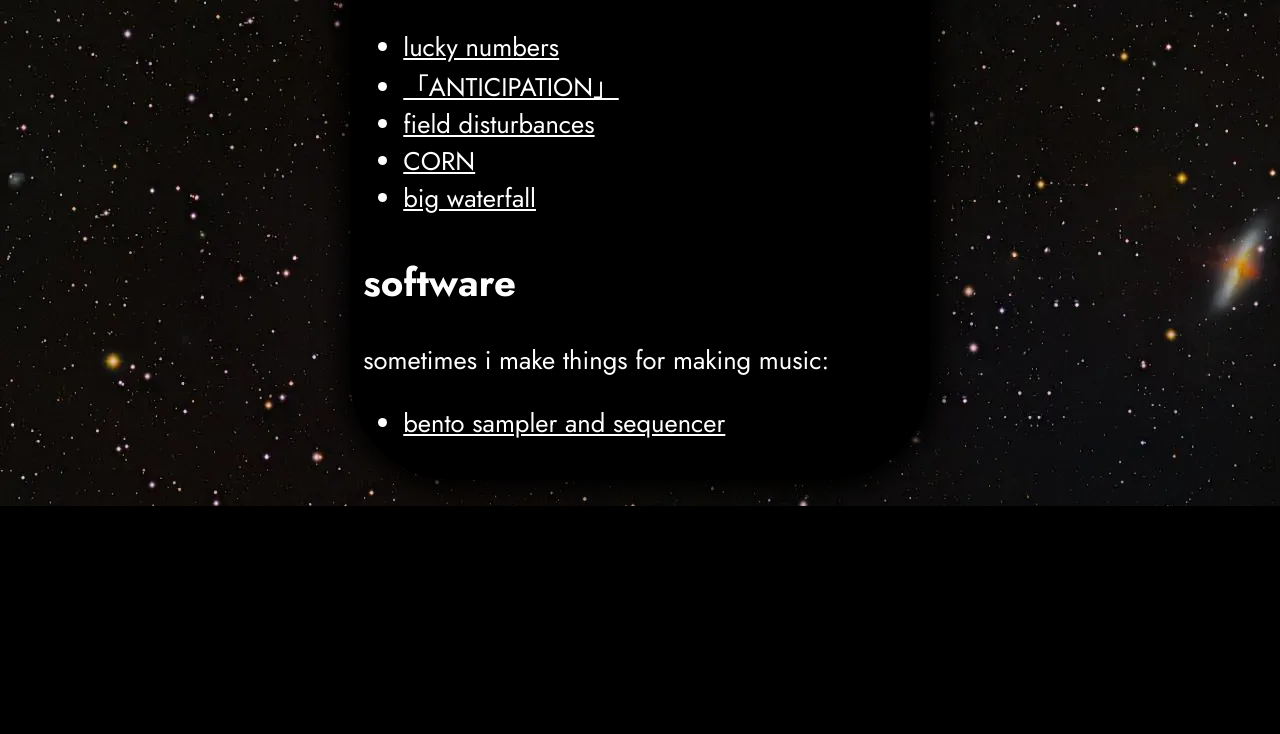
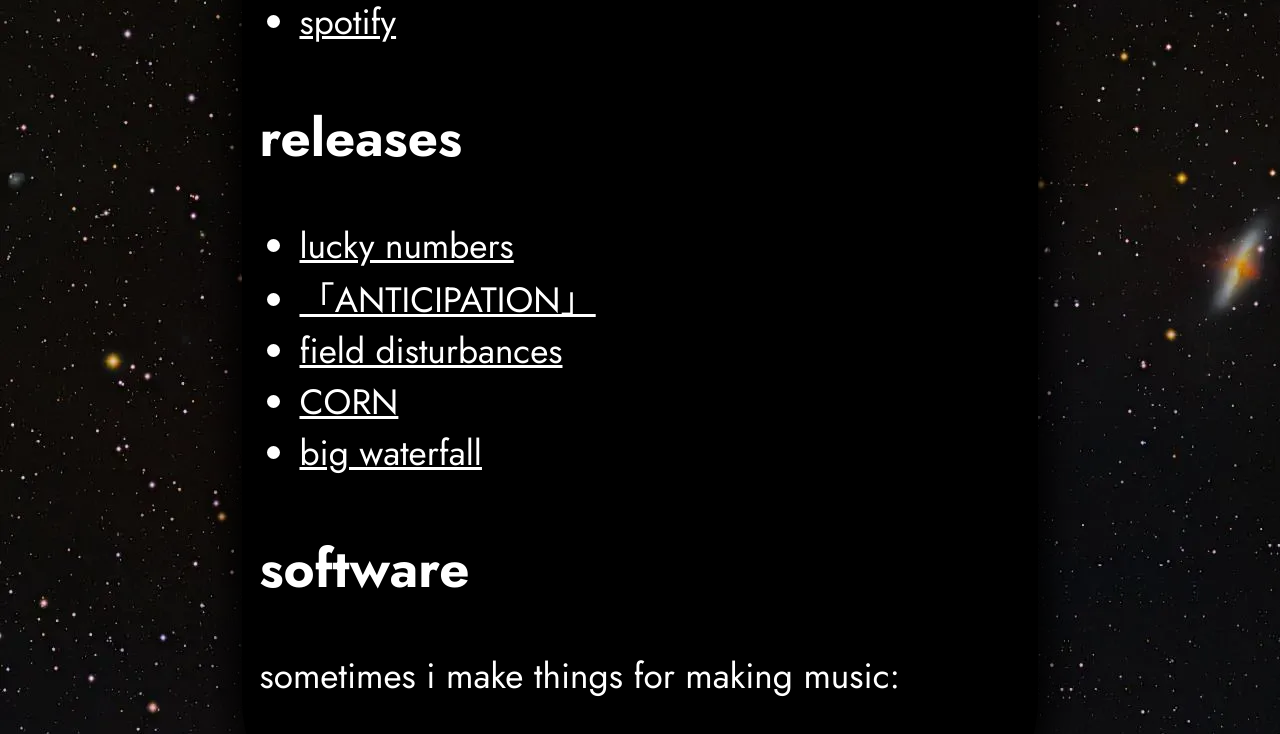
Before and after one commit to quietparty/qp-astro, an Astro site: page / in a window 1280 px wide. Shown: the part 776-1510 px from the top of the page. Before the commit the page ends 1282 px from the top, so only its background shows below. Built offline with nearby package versions, Linux system fonts and the light colour scheme; Astro itself is replaced by a stand-in of ours; a web font is replaced by a local one.

Commit message:
move the big font to the card

```diff
--- a/src/styles/global.css
+++ b/src/styles/global.css
@@ -31,7 +31,7 @@ code {
 .space-layout {
 	background: url(/space.webp) black;
 	color: white;
-	font-size: 1.6em;
+
 	a {
 		color: white;
 	}
@@ -93,6 +93,7 @@ svg.quiet-party-cloud {
 
 
 .space-layout__content {
+	font-size: 2.2rem;
 	background: black;
 	margin-top: 4em;
 	max-width: 47ex;
```
